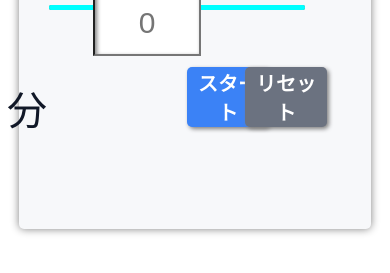
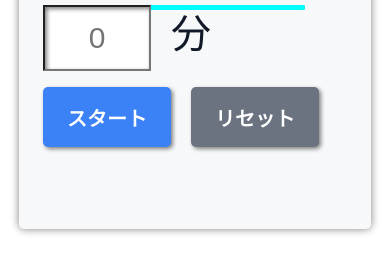
Before and after one commit to riotaro-3/Countdown, a plain HTML site: page index.html in a window 390 px wide. Shown: the part 161-434 px from the top of the page. Drawn offline with Linux system fonts and the light colour scheme; a web font is replaced by a local one.

Commit message:
Update CSS

```diff
--- a/Countdawn.css
+++ b/Countdawn.css
@@ -203,36 +203,24 @@
     font-size: 30px;
     margin: 8px;
     position: relative;
-    left: 50px;
-    bottom: 15px;
   }
   #cats::after {
     font-size: 20px;
     margin: 8px;
     font-size: 40px;
     position: relative;
-    right: 70px;
-  }
-  .controls {
-    display: flex;
-    align-items: center;
-    text-align: center;
   }
   #reset {
     width: 40%;
     height: 60px;
     margin: 8px;
     position: relative;
-    top: 30px;
-    right: 20px;
   }
   #start {
     width: 40%;
     height: 60px;
     margin: 8px;
     position: relative;
-    top: 30px;
-    left: 20px;
   }
   .btn {
     border-radius: 5px;
--- a/Countdawn.js
+++ b/Countdawn.js
@@ -168,7 +168,6 @@
   }
    else if (second<=0) {/*残り時間0秒の時*/
      clearInterval(timer);
-     clearInterval(lines);
      const uttr= new SpeechSynthesisUtterance('時間になりました');
      uttr.voice=voices[61];
      speechSynthesis.speak(uttr);
```
